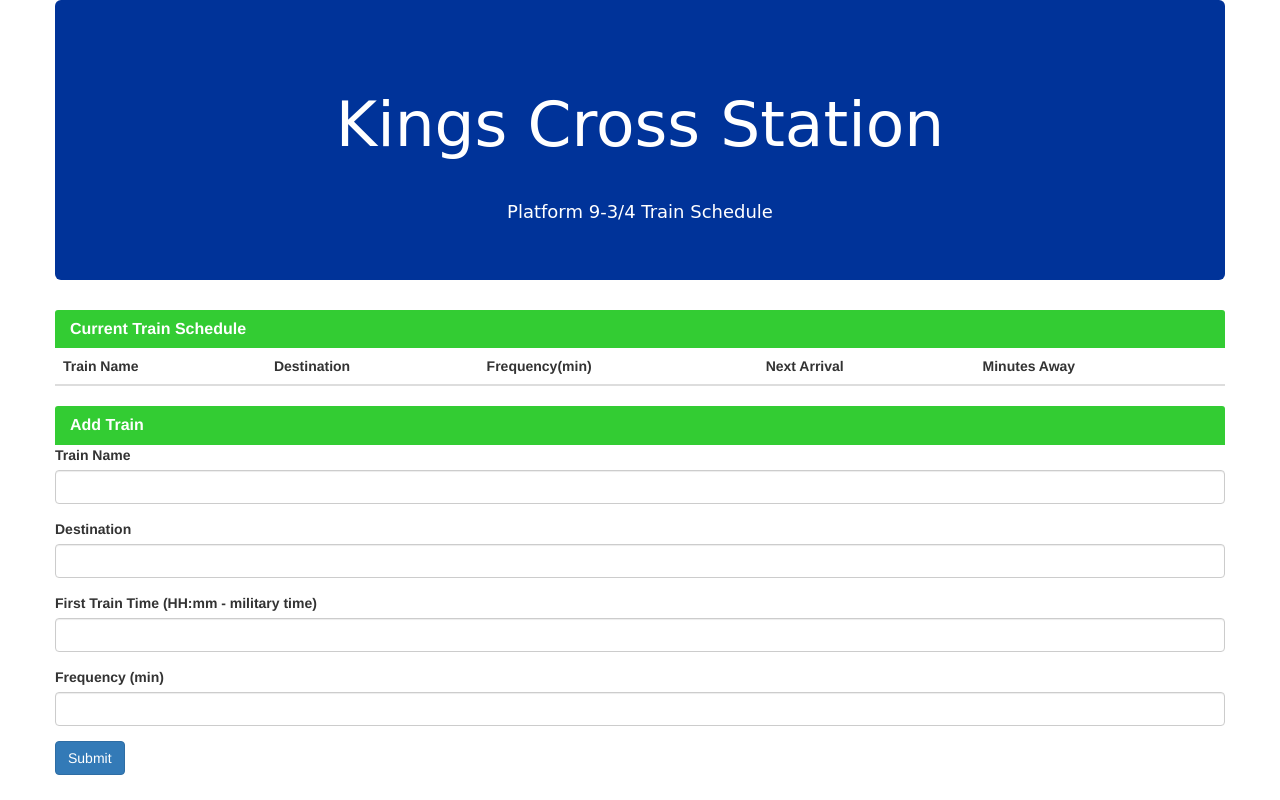
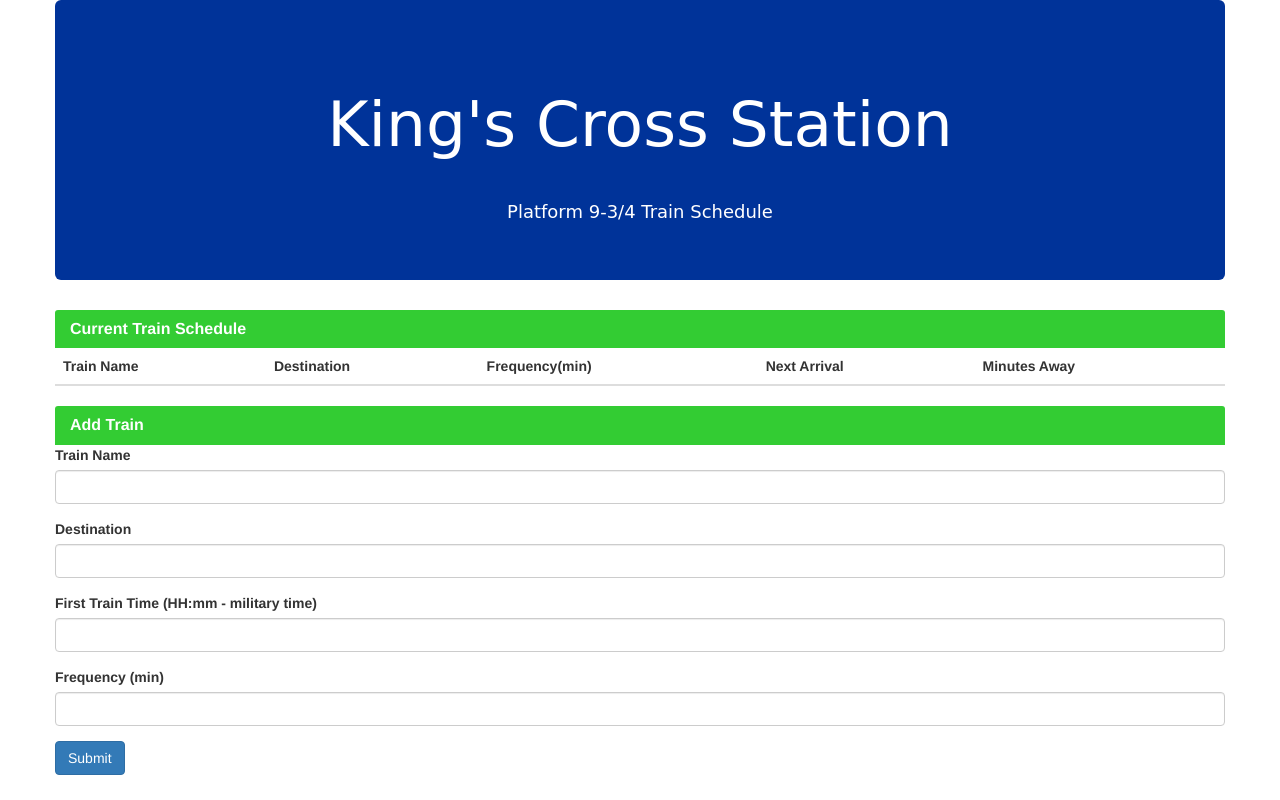
Before and after one commit to michelleryan/TrainSchedule, a plain HTML site: page index.html in a window 1280 px wide. Drawn offline with nearby package versions, Linux system fonts and the light colour scheme; no server answers; a web font is replaced by a local one.

Commit message:
fixed title

```diff
--- a/index.html
+++ b/index.html
@@ -24,7 +24,7 @@
 		<div class="row">
 			<div id="header">
 				<div class="jumbotron">
-					<h1>Kings Cross Station</h1>
+					<h1>King's Cross Station</h1>
 					<h4>Platform 9-3/4 Train Schedule</h4>
 				</div>
 			</div>
```
